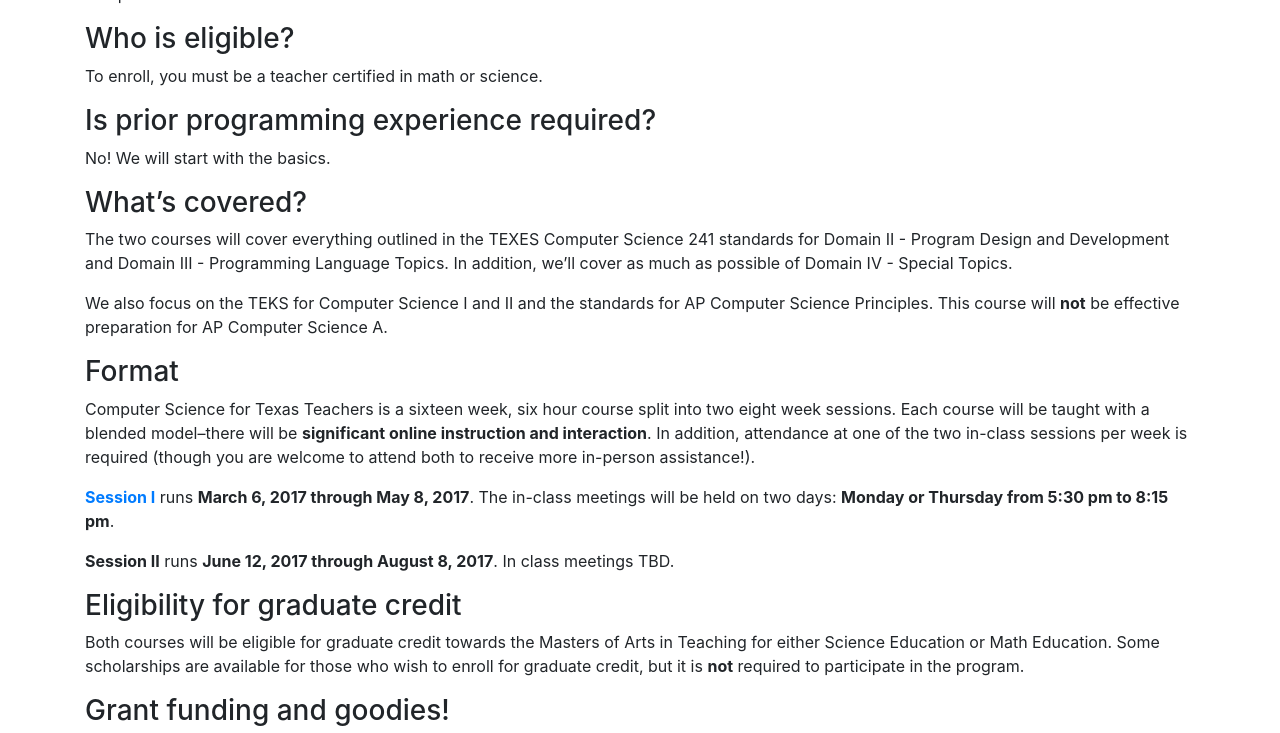
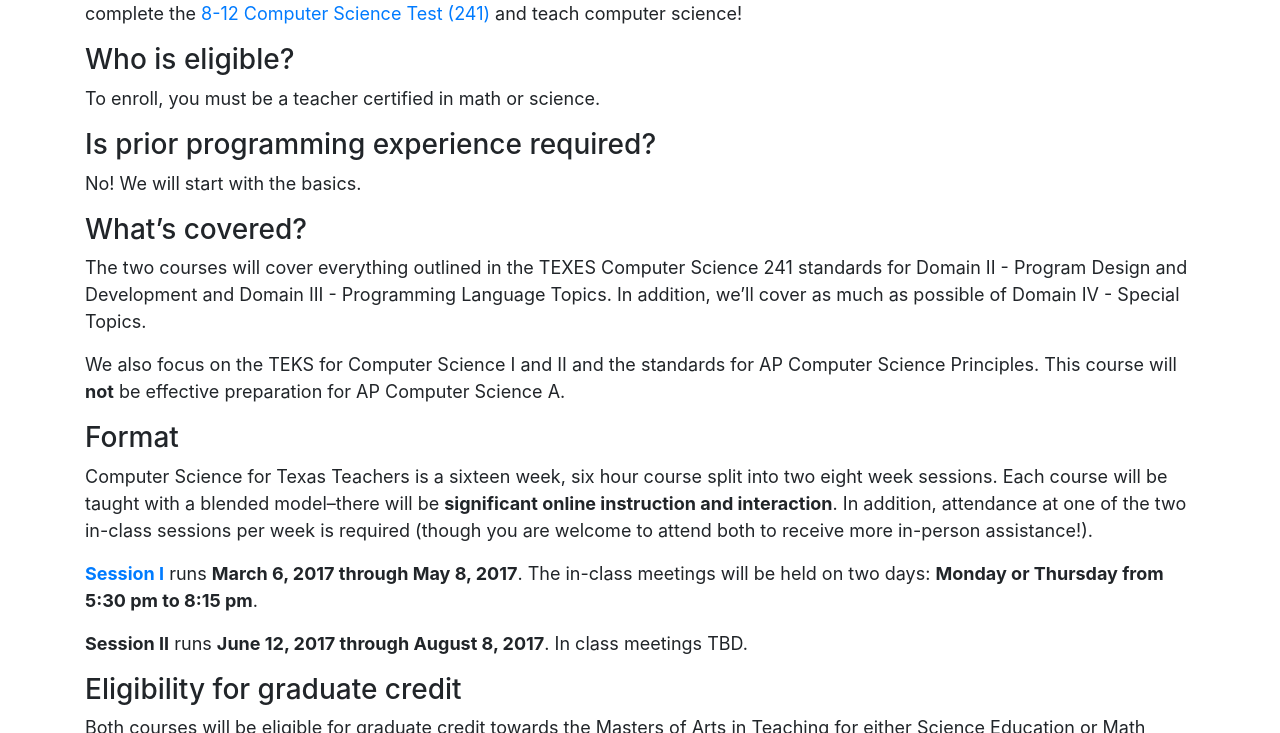
Before and after one commit to georgiastuart/blockly_testing, a plain HTML site: page index.html in a window 1280 px wide. Shown: the part 313-1046 px from the top of the page. Drawn offline with nearby package versions, Linux system fonts and the light colour scheme; some packages are replaced by stand-ins of ours.

Commit message:
Published with https://stackedit.io/

```diff
--- a/index.html
+++ b/index.html
@@ -6,6 +6,11 @@
 <title>cstt</title>
 <link rel="stylesheet" href="https://bootswatch.com/flatly/bootstrap.min.css" />
 <script type="text/javascript" src="https://cdn.mathjax.org/mathjax/latest/MathJax.js?config=TeX-AMS_HTML"></script>
+<style type="text/css">
+  body {
+  font-size: 18px;
+  }
+  </style>
 </head>
 <body><div class="container"><h1 id="computer-science-for-texas-teachers">Computer Science for Texas Teachers</h1>
 
@@ -15,6 +20,8 @@
 <em>For information on enrolling for graduate credit and potential scholarship support, contact Barbara Curry at <a href="mailto:barbc@utdallas.edu">barbc@utdallas.edu</a>.</em></p>
 
 <hr>
+
+
 
 <h2 id="get-8-12-cs-certified-by-fall-2017">Get 8-12 CS Certified by Fall 2017!</h2>
 
@@ -40,6 +47,8 @@
 
 <p>We also focus on the TEKS for Computer Science I and II and the standards for AP Computer Science Principles. This course will <strong>not</strong> be effective preparation for AP Computer Science A. </p>
 
+
+
 <h3 id="format">Format</h3>
 
 <p>Computer Science for Texas Teachers is a sixteen week, six hour course split into two eight week sessions. Each course will be taught with a blended model–there will be <strong>significant online instruction and interaction</strong>.  In addition, attendance at one of the two in-class sessions per week is required (though you are welcome to attend both to receive more in-person assistance!). </p>
@@ -48,9 +57,13 @@
 
 <p><strong>Session II</strong> runs <strong>June 12, 2017 through August 8, 2017</strong>. In class meetings TBD. </p>
 
+
+
 <h3 id="eligibility-for-graduate-credit">Eligibility for graduate credit</h3>
 
 <p>Both courses will be eligible for graduate credit towards the Masters of Arts in Teaching for either Science Education or Math Education. Some scholarships are available for those who wish to enroll for graduate credit, but it is <strong>not</strong> required to participate in the program.</p>
+
+
 
 <h3 id="grant-funding-and-goodies">Grant funding and goodies!</h3>
 
```
